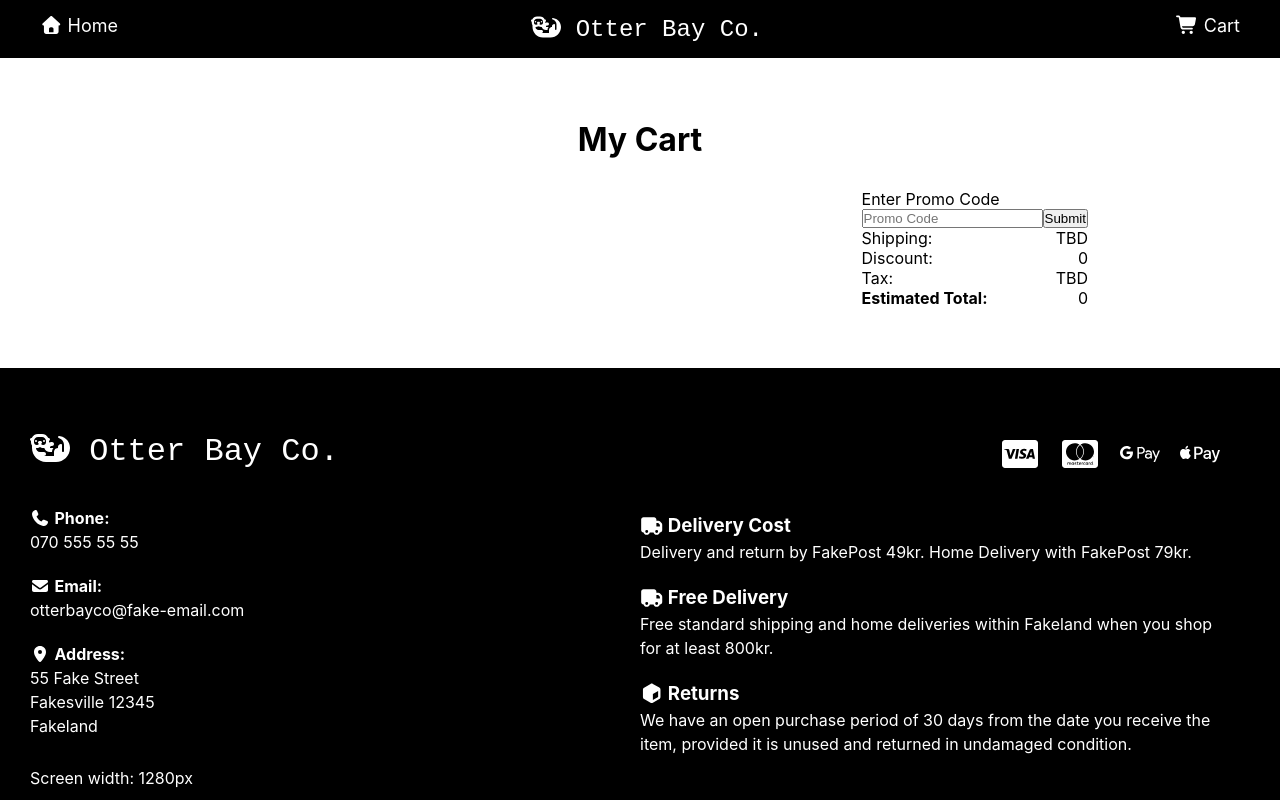
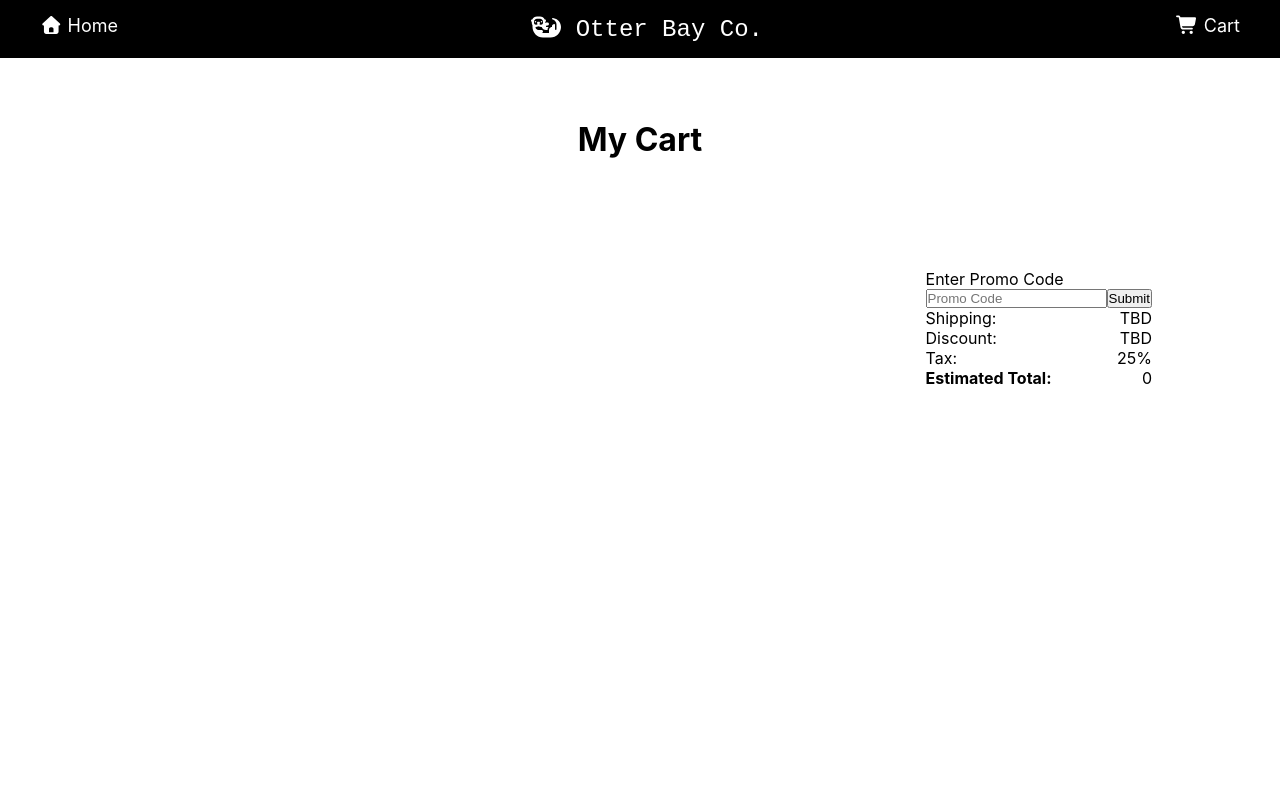
Before and after one commit to ls-95/shopping-cart-react, a React (Create React App) app: page /cart in a window 1280 px wide. Shown: the top 800 px of the page. Built offline with nearby package versions, Linux system fonts and the light colour scheme.

Commit message:
refactored cart calculation, updated basic cart styling and changed currency

```diff
--- /dev/null
+++ b/src/components/CartCalculation.js
@@ -0,0 +1,26 @@
+export default function CartCalculation({ promo }) {
+  return (
+    <div>
+      <div className="calculation">
+        <p>
+          <span>Shipping: </span>
+          <span>TBD</span>
+        </p>
+        <p>
+          <span>Discount: </span>
+          <span>{promo ? "-50kr" : "TBD"}</span>
+        </p>
+        <p>
+          <span>Tax: </span>
+          <span>25%</span>
+        </p>
+        <p>
+          <span>
+            <strong>Estimated Total: </strong>
+          </span>
+          <span>0</span>
+        </p>
+      </div>
+    </div>
+  );
+}
--- a/src/components/Item.js
+++ b/src/components/Item.js
@@ -54,7 +54,7 @@ export default function Item({ innerRef, handleScrollToItems }) {
             </div>
             <div className="item-information">
               <h3 className="title">{product.title}</h3>
-              <p className="price">${product.price}</p>
+              <p className="price">{Math.round(product.price * 10)}kr</p>
             </div>
             <div className="item-button-container"></div>
             <Button
--- a/src/pages/Cart.css
+++ b/src/pages/Cart.css
@@ -4,10 +4,12 @@
   padding: 120px 40px 60px 40px;
   display: flex;
   justify-content: center;
+  min-height: 100vh;
+  max-width: 100vw;
 }
 
 .cart-container .inner-div {
-  width: 70vw;
+  width: 80vw;
 }
 
 .cart-container .cart-title {
@@ -18,6 +20,7 @@
 .cart-container .cart-layout {
   display: grid;
   grid-template-columns: 3fr 1fr;
+  padding-top: 10vh;
 }
 
 .item-container {
@@ -47,6 +50,10 @@
   color: #2563eb;
 }
 
+.cart-calculation {
+  padding-left: 30px;
+}
+
 .promo-code-container {
   display: flex;
   flex-direction: row;
--- a/src/pages/Cart.js
+++ b/src/pages/Cart.js
@@ -1,8 +1,13 @@
 import "./Cart.css";
 import { useCart } from "../components/CartContext";
+import { useState } from "react";
+import CartCalculation from "../components/CartCalculation";
 
 export default function Cart() {
   const { cartItems } = useCart();
+  const [input, setInput] = useState("");
+  const [promo, setPromo] = useState("");
+
   return (
     <div className="cart-container">
       <div className="inner-div">
@@ -17,7 +22,7 @@ export default function Cart() {
                   className="image"
                 />
                 <h5 className="title">{items.title}</h5>
-                <p className="price">{items.price}</p>
+                <p className="price">{Math.round(items.price * 10)}kr</p>
               </div>
             ))}
           </div>
@@ -31,30 +36,23 @@ export default function Cart() {
                   id="promo-code"
                   name="promo-code"
                   className="promo-input"
+                  onChange={(e) => setInput(e.target.value)}
+                  value={input}
                 />
-                <button className="promo-button">Submit</button>
+                <button
+                  className="promo-button"
+                  onClick={(e) => {
+                    e.preventDefault();
+                    alert(`Promo Code: ${input} had been added`);
+                    setPromo(input);
+                    setInput("");
+                  }}
+                >
+                  Submit
+                </button>
               </div>
             </form>
-            <div className="calculation">
-              <p>
-                <span>Shipping: </span>
-                <span>TBD</span>
-              </p>
-              <p>
-                <span>Discount: </span>
-                <span>0</span>
-              </p>
-              <p>
-                <span>Tax: </span>
-                <span>TBD</span>
-              </p>
-              <p>
-                <span>
-                  <strong>Estimated Total: </strong>
-                </span>
-                <span>0</span>
-              </p>
-            </div>
+            <CartCalculation promo={promo} />
           </div>
         </div>
       </div>
```
